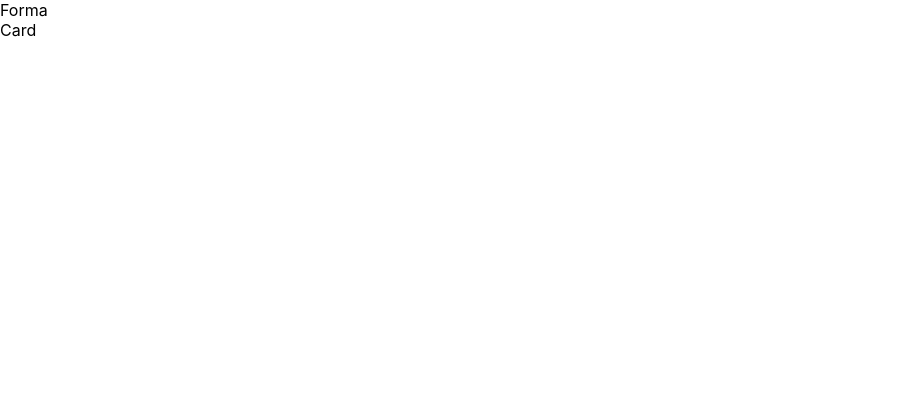
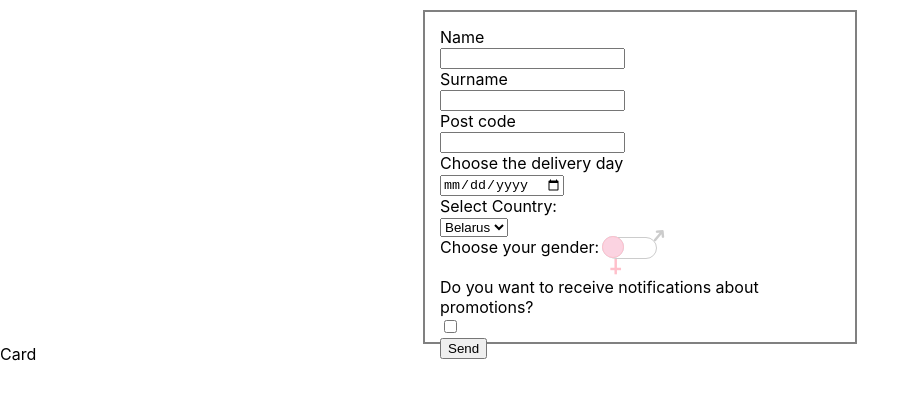
Before and after one commit to Trickster69/React-2021-Q3, a React (Vite) app: page / in a window 1280 px wide. Shown: the top 400 px of the page, without its empty margins (0-919 px from the left). Built offline with nearby package versions, Linux system fonts and the light colour scheme; the HTML template or start-up script is replaced by a standard one.

Commit message:
feat: add basic form component

```diff
--- a/src/Form/Form.jsx
+++ b/src/Form/Form.jsx
@@ -2,5 +2,126 @@ import React, { useState } from 'react';
 import s from './Form.module.css';
 
 export default function Form() {
-  return <div>Forma</div>;
+  const [firstName, setFirstName] = useState('');
+  const [lastName, setLastName] = useState('');
+  const [zipCode, setZipCode] = useState('');
+  const [deliveryDate, setDeliveryDate] = useState('');
+  const [country, setCountry] = useState('Belarus');
+  const [promotion, setPromotion] = useState(false);
+  const [gender, setGender] = useState('female');
+
+  const submit = (e) => {
+    e.preventDefault();
+    console.log(gender);
+  };
+  return (
+    <form className={s.form} onSubmit={submit}>
+      <div>
+        <label htmlFor="firstName">
+          Name
+          <br />
+          <input
+            type="text"
+            name="firstName"
+            value={firstName}
+            onChange={(e) => setFirstName(e.target.value)}
+          />
+        </label>
+      </div>
+
+      <div>
+        <label htmlFor="lastName">
+          Surname
+          <br />
+          <input
+            type="text"
+            name="lastName"
+            value={lastName}
+            onChange={(e) => setLastName(e.target.value)}
+          />
+        </label>
+      </div>
+
+      <div>
+        <label htmlFor="zipCode">
+          Post code
+          <br />
+          <input
+            type="number"
+            name="zipCode"
+            value={zipCode}
+            onChange={(e) => setZipCode(e.target.value)}
+          />
+        </label>
+      </div>
+
+      <div>
+        <label htmlFor="deliveryDate">
+          Choose the delivery day
+          <br />
+          <input
+            type="date"
+            name="deliveryDate"
+            value={deliveryDate}
+            onChange={(e) => setDeliveryDate(e.target.value)}
+          />
+        </label>
+      </div>
+
+      <div>
+        <label htmlFor="country">
+          Select Country:
+          <br />
+          <select
+            name="country"
+            value={country}
+            onChange={(e) => setCountry(e.target.value)}
+          >
+            <option>Belarus</option>
+            <option>Ukraine</option>
+            <option>Russia</option>
+          </select>
+        </label>
+      </div>
+
+      <div className={s.switcher}>
+        Choose your gender:
+        <input
+          name="switch"
+          id="switch"
+          type="checkbox"
+          onChange={(e) => {
+            if (e.target.checked) {
+              setGender('male');
+            } else {
+              setGender('female');
+            }
+          }}
+          hidden
+        />
+        <label htmlFor="switch" className={s.switch}>
+          <input type="checkbox" name="switch" id="switch" hidden />
+          <h1 className={s.female}>✝</h1>
+          <h1 className={s.male}>➜</h1>
+        </label>
+      </div>
+
+      <div className={s.promo}>
+        <label htmlFor="promotion">
+          Do you want to receive notifications about promotions?
+          <br />
+          <input
+            type="checkbox"
+            name="promotion"
+            value={promotion}
+            onChange={() => setPromotion((curAnswer) => !curAnswer)}
+          />
+        </label>
+      </div>
+
+      <div>
+        <input type="submit" value="Send" />
+      </div>
+    </form>
+  );
 }
--- a/src/Form/Form.module.css
+++ b/src/Form/Form.module.css
@@ -0,0 +1,139 @@
+.form {
+    margin: 0 auto;
+    margin-top: 10px;
+    border: 2px solid gray;
+    width: 400px;
+    height: 300px;
+    padding: 15px;
+}
+
+.switcher {
+    position: relative;
+}
+
+.switch {
+    background-color: white;
+    width: 50px;
+    height: 20px;
+    position: absolute;
+    border-radius: 30px;
+    border: 1px solid #ccc;
+    cursor: pointer;
+    user-select: none;
+    display: inline-block;
+    top: 0px;
+    left: 165px;
+}
+
+.switch::before,
+.switch::after {
+    content: '';
+    width: 20px;
+    height: 20px;
+    background-color: white;
+    position: absolute;
+    border-radius: 50%;
+    top: -10%;
+    left: -8%;
+    transition: all 350ms cubic-bezier(0, 0.95, 0.38, 0.98), background 150ms ease;
+    transform-origin: right center;
+
+}
+
+.switch::before {
+    border: 1px solid lightblue;
+}
+
+.switch::after {
+    background: #FBD3E1;
+    border: 1px solid pink;
+}
+
+input:checked+.switch:before {
+    background: #D3F0FB;
+    transform: translateX(165%);
+    border: 1px solid pink;
+}
+
+input+.switch .female {
+    color: pink;
+}
+
+input:checked+.switch .male {
+    color: lightblue;
+}
+
+input+.switch .male {
+    color: #ccc;
+}
+
+input:checked+.switch .female {
+    color: #ccc;
+}
+
+input:checked+.switch:after {
+    background: #D3F0FB;
+    transform: translateX(165%);
+    border: 1px solid lightblue;
+}
+
+.female,
+.male {
+    position: absolute;
+    font-weight: lighter;
+    color: #ccc;
+}
+
+.female {
+    z-index: -1;
+    top: 8%;
+    left: 2%;
+    transform: rotate(180deg);
+    font-size: 21px;
+}
+
+.male {
+    z-index: -1;
+    left: 87%;
+    top: -145%;
+    font-size: 20px;
+    transform: rotate(-50deg);
+}
+
+a .i1 {
+    width: 10px;
+    bottom: 2%;
+    position: absolute;
+    right: 3%;
+    text-decoration: none;
+    color: #ccc;
+    font-size: 2vw;
+    animation: bounce 2s alternate infinite;
+}
+
+.i1 {
+    opacity: 0.5;
+}
+
+@keyframes bounce {
+
+    0%,
+    20%,
+    50%,
+    80%,
+    100% {
+        transform: translateY(0);
+    }
+
+    40% {
+        transform: translateY(-30px);
+    }
+
+    60% {
+        transform: translateY(-15px);
+    }
+}
+
+.promo {
+    margin-top: 20px;
+}
```
